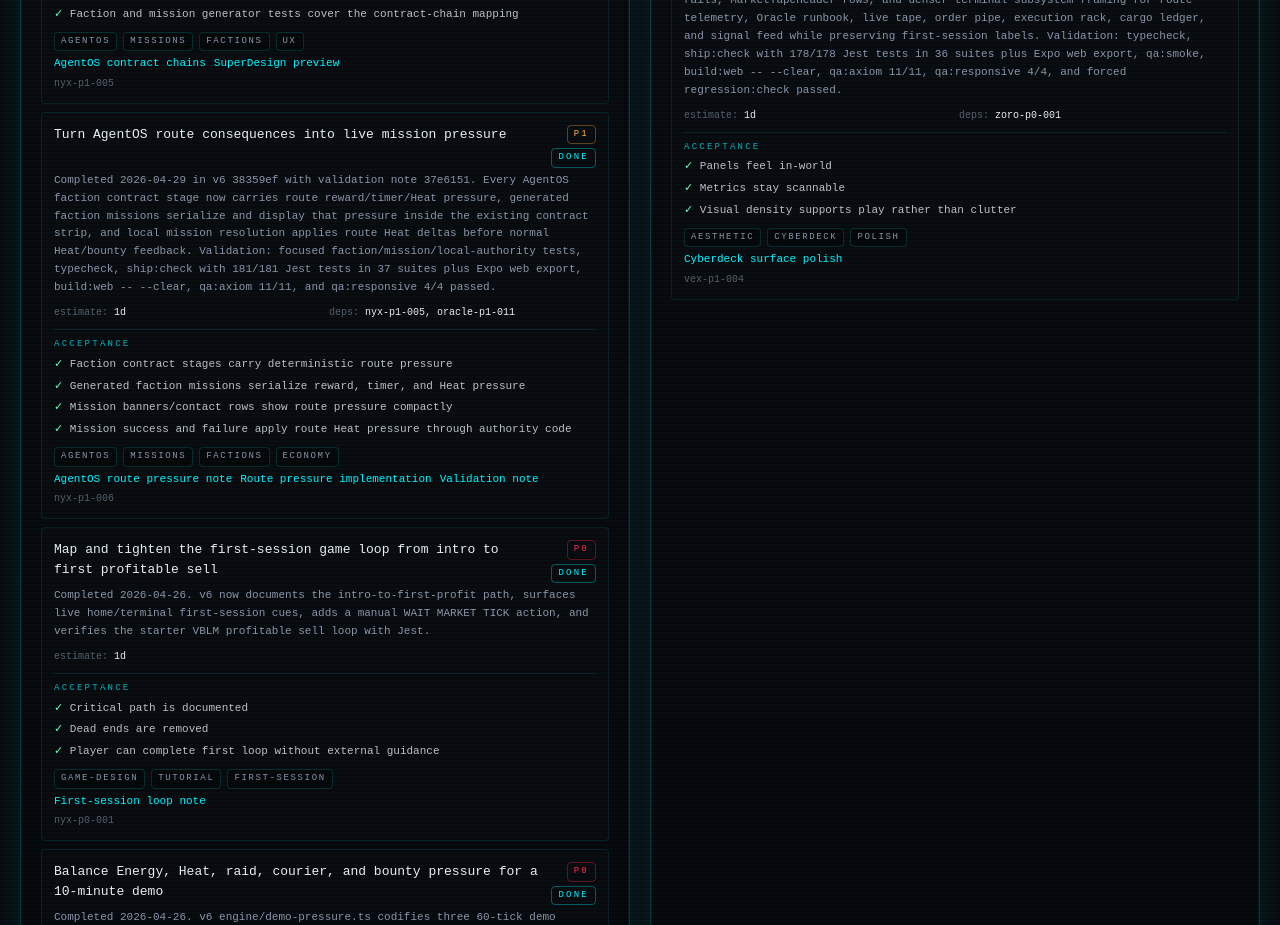
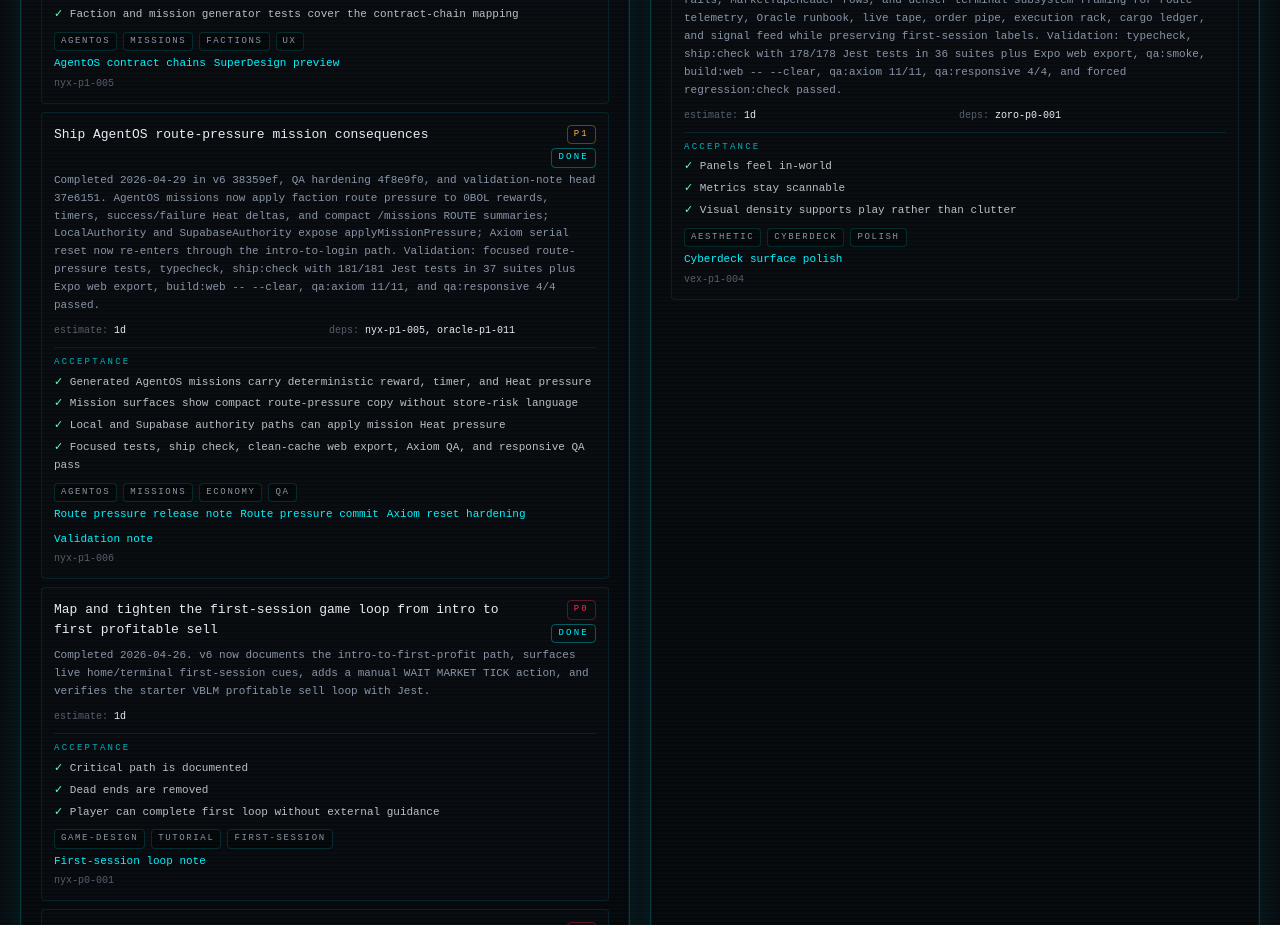
Before and after one commit to GHX5T-SOL/Dev-lab-of-CyberTrader-Age-of-Pantheon-, a Next.js app in the folder web/: page /office/tasks in a window 1280 px wide. Shown: the part 5020-5945 px from the top of the page. Built offline with nearby package versions, Linux system fonts and the light colour scheme; no server answers.

Commit message:
codex: record qa monitor route pressure run

```diff
--- a/web/src/data/roadmap.ts
+++ b/web/src/data/roadmap.ts
@@ -89,8 +89,8 @@
       "Tutorial, Help Terminal, and Oracle cue copy reviewed for clear local-mode VBLM x15 buy/wait/sell instructions",
       "AgentOS rank-5 faction selection with deterministic faction choices, one free switch, persisted faction choice, LocalAuthority support, mission bias hooks, and AgentOS progression UI",
       "AgentOS mission contract chains with reputation-linked stage, Heat posture, route consequence, and reputation delta on mission surfaces",
+      "AgentOS route-pressure mission consequences with deterministic reward, timer, and Heat hooks plus compact mission-strip summaries",
       "Deterministic limit-order and faction-pressure engine contracts plus terminal pressure-window previews and persisted LocalAuthority limit-order commands for bound AgentOS factions",
-      "AgentOS route reward/timer/Heat pressure hooks on generated faction missions with compact mission-surface summaries",
       "Core /home and /terminal cyberdeck surface polish with packet section headers, market tape labels, route/rank rails, and terminal subsystem framing",
       "10-minute demo pressure bands for starter, route-runner, and contraband strategies",
       "Mobile HUD readability and one-hand first-trade controls",
@@ -119,7 +119,7 @@
       "AgentOS contract-chain mission stakes and limit-order/faction-pressure engine contracts",
       "PirateOS polish, AgentOS rank-5 systems, and PantheonOS late-game territory roadmap",
       "Cyberdeck surface polish for home and terminal packet headers, route/rank rails, and market-tape columns",
-      "Local ship check, focused route-pressure/terminal-pressure/limit-order checks, player smoke, clean-cache export, local Axiom QA, responsive QA, provenance check, SDK 54 package check, live Vercel smoke, post-push monitor, AgentOS regression, store-media provenance, perf budgets, AgentOS contract-chain checks, and intro smoke pass on verified v6 origin/main 37e6151",
+      "Local ship check, focused terminal-pressure/limit-order/route-pressure checks, player smoke, clean-cache export, local Axiom QA, responsive QA, provenance check, SDK 54 package check, live Vercel smoke, post-push monitor, AgentOS regression, store-media provenance, perf budgets, AgentOS contract-chain checks, and intro smoke pass on verified v6 origin/main 37e6151",
       "iOS simulator smoke passes",
       "Android emulator smoke passes",
       "First 10-minute player loop complete without developer guidance",
@@ -165,6 +165,7 @@
       { label: "Hydra retention/churn scenarios", done: true },
       { label: "AgentOS faction selection loop", done: true },
       { label: "AgentOS contract chains", done: true },
+      { label: "AgentOS route-pressure mission hooks", done: true },
       { label: "Limit-order and faction-pressure engine contracts", done: true },
       { label: "Terminal pressure command flow", done: true },
       { label: "Terminal limit-order command flow", done: true },
--- a/web/src/data/status.ts
+++ b/web/src/data/status.ts
@@ -36,7 +36,7 @@
   recentWins: [
     "Dev Lab /office 3D metaverse work shipped and is now closed as a studio milestone",
     "Dev Lab GitHub open PRs/issues were cleaned to zero open items",
-    "CyberTrader v6 live deployment returns HTTP 200, passes npm run health:live, passes the hardened qa:axiom:live Chromium smoke, and v6 origin/main is verified through 37e6151 after AgentOS route pressure, tutorial copy review, terminal pressure flow, persisted terminal limit orders, cyberdeck surface polish, AgentOS contract chains, limit-order/faction-pressure interfaces, intro transmission polish, privacy policy sync, AgentOS faction selection, store-media direction approval, SDK 54 package alignment, GLCH archetype admission, and worktree-safe regression monitor repair",
+    "CyberTrader v6 live deployment returns HTTP 200, passes npm run health:live, passes the hardened qa:axiom:live Chromium smoke, and v6 origin/main is verified through 37e6151 after AgentOS route-pressure mission hooks, Axiom session-reset hardening, tutorial copy review, terminal pressure flow, persisted terminal limit orders, cyberdeck surface polish, AgentOS contract chains, limit-order/faction-pressure interfaces, intro transmission polish, privacy policy sync, AgentOS faction selection, store-media direction approval, SDK 54 package alignment, GLCH archetype admission, and worktree-safe regression monitor repair",
     "v6 contains the LocalAuthority trade loop, ledger, inventory, XP/rank, locations, heat/raids, couriers, news, missions, district states, streaks, daily challenges, bounty, and away report",
     "Rune completed the v6 technical audit: install, typecheck, Jest, and Expo web export pass locally",
     "Rune completed route hardening: protected deep links recover after hydration and menu/Android back actions have safe fallbacks",
@@ -61,7 +61,7 @@
     "Nyx/Oracle completed tuned strategy guidance: VBLM x15 starter route, Heat-aware Oracle cue, Help/NPC hints, GLCH icon coverage, 155/155 tests, smoke, responsive QA, live QA, and force regression all pass",
     "Nyx shipped AgentOS rank-5 faction selection: deterministic faction definitions, faction alignment matrix, persisted FactionChoice, one-free-switch rule, LocalAuthority chooseFaction support, faction-biased missions, mission contact linkage, and 165/165 tests passing",
     "Nyx shipped AgentOS contract chains: mission banners and contact rows now show faction stage, Heat posture, route consequence, and reputation delta from deterministic faction contracts",
-    "Nyx/Oracle shipped AgentOS route pressure through v6 37e6151: faction missions now carry deterministic reward/timer/Heat pressure, mission surfaces show compact route pressure, and ship:check passes with 181/181 tests",
+    "Nyx/Oracle shipped AgentOS route pressure through v6 37e6151: generated faction missions now apply reward, timer, and Heat consequences, /missions shows compact ROUTE summaries, and Axiom serial reset uses the intro-to-login path",
     "Oracle shipped deterministic limit-order and faction-pressure engine contracts with npm run limit-orders:check coverage for order fills, cancellation, expiry, and pressure-triggered sell execution",
     "Oracle shipped terminal pressure and persisted limit-order command flow through v6 1afc137: bound AgentOS factions apply deterministic 8-tick pressure windows and /terminal now persists, cancels, expires, and resolves LocalAuthority limit orders with recent-fill feedback",
     "Vex shipped the first core cyberdeck surface polish slice through v6 1afc137: /home and /terminal now use packet section headers, market tape labels, route/rank rails, and terminal subsystem framing",
@@ -84,8 +84,8 @@
     "Hydra completed deterministic market-swarm scenarios for balanced beta, novice onramp, contraband risk-spike, and speedrun race cohorts",
     "Hydra completed first-20-player retention/churn scenarios with five personas, four beta cohorts, churn triggers, and Game Designer handoff notes",
     "Oracle completed oracle-p1-009: GLCH now participates in the deterministic momentum-trader archetype and beta-tuned mirror while retention and swarm fixtures stay green",
-    "Talon follow-up repaired npm run regression:monitor for linked worktrees by persisting state through git rev-parse --git-path regression-state.json; latest forced regression checked v6 1afc137 and passed typecheck, Jest, and live health",
-    "Zyra/Codex hardened the live and local Axiom smokes in v6 commits 5481191, d5a0a83, 98f1623, daa33e9, ff7b7c3, and 93096a5; live smoke and qa:smoke both pass",
+    "Talon follow-up repaired npm run regression:monitor for linked worktrees by persisting state through git rev-parse --git-path regression-state.json; latest post-push monitor checked v6 4f8e9f0 and passed typecheck, Jest, and live health",
+    "Zyra/Codex hardened the live and local Axiom smokes in v6 commits 5481191, d5a0a83, 98f1623, daa33e9, ff7b7c3, 93096a5, and 4f8e9f0; live smoke and qa:smoke both pass",
     "Zara pushed v6 fdd7160 with Obsidian, a rank-7 Eclipse Guild NPC, after OpenClaw repair restored active work on the Mac mini",
     "Codex pushed v6 49c1e49 to repair the Expo SDK 54 lockfile, track GLCH source/optimized art, refresh 39-asset provenance, and verify ship:check plus post-push regression:monitor",
     "Talon/Zyra completed the rollback and incident protocol: P0/P1/P2 severity tiers, bad-commit detection signals, Vercel dashboard and CLI rollback, git revert procedure, native build rollback (Gate B+), escalation contacts, and post-incident note template are all documented",
@@ -108,12 +108,12 @@
     {
       label: "v6 deployment",
       state: "green",
-      detail: "https://cyber-trader-age-of-pantheon-v6.vercel.app returns HTTP 200, passes npm run health:live, passes npm run qa:axiom:live, and v6 origin/main is verified through 37e6151 with focused route-pressure tests, typecheck, ship:check 181/181, clean-cache export, local Axiom QA 11/11, and responsive QA 4/4, plus prior tutorial copy/cue/strategy tests, qa:smoke, post-push live Axiom smoke, post-push regression:monitor, limit-orders, perf budgets, and forced regression evidence; prior 1631381 focused terminal-pressure checks and prior 3ab5746 live health/live Axiom smoke remain valid",
+      detail: "https://cyber-trader-age-of-pantheon-v6.vercel.app returns HTTP 200, passes npm run health:live, passes npm run qa:axiom:live, and v6 origin/main is verified through 37e6151 with focused route-pressure tests, typecheck, ship:check 181/181, clean-cache export, local Axiom QA 11/11, and responsive QA 4/4, plus prior tutorial copy, terminal pressure, limit-order, perf budget, smoke, live smoke, and forced regression evidence",
     },
     {
       label: "Build checks",
       state: "green",
-      detail: "Rune audit, SDK 54 package alignment, route hardening, storage regression checks, crash/log diagnostics hooks, Oracle replay/tuning/strategy guidance/GLCH archetype/limit-order/terminal-pressure/route-pressure audits, persisted limit-order terminal flow, Hydra swarm/retention scenarios, Ghost architecture risk audit, Kite authority/store-safety checks, Nyx first-session/pressure/AgentOS faction/contract-chain/route-pressure tests, Zoro store-media approval and tutorial copy review, Vex HUD/responsive/system-state/cyberdeck validation, Talon safety preflight and worktree-safe monitor, EAS config validation, Axiom performance budgets/smokes, Palette screenshot capture, Zara provenance drift check, local Axiom QA 11/11, responsive QA 4/4, provenance check, live health, live smoke, latest perf budgets, forced regression, and Expo web export pass locally",
+      detail: "Rune audit, SDK 54 package alignment, route hardening, storage regression checks, crash/log diagnostics hooks, Oracle replay/tuning/strategy guidance/GLCH archetype/limit-order/terminal-pressure audits, persisted limit-order terminal flow, AgentOS route-pressure mission checks, Hydra swarm/retention scenarios, Ghost architecture risk audit, Kite authority/store-safety checks, Nyx first-session/pressure/AgentOS faction/contract-chain tests, Zoro store-media approval and tutorial copy review, Vex HUD/responsive/system-state/cyberdeck validation, Talon safety preflight and worktree-safe monitor, EAS config validation, Axiom performance budgets/smokes, Palette screenshot capture, Zara provenance drift check, local Axiom QA 11/11, responsive QA 4/4, provenance check, live health, live smoke, latest perf budgets, forced regression, and Expo web export pass locally",
     },
     {
       label: "Native QA",
--- a/web/src/data/tasks.ts
+++ b/web/src/data/tasks.ts
@@ -174,23 +174,24 @@
   task({
     id: "nyx-p1-006",
     owner: "nyx",
-    title: "Turn AgentOS route consequences into live mission pressure",
+    title: "Ship AgentOS route-pressure mission consequences",
     status: "done",
     priority: "P1",
     estimate: "1d",
     dependencies: ["nyx-p1-005", "oracle-p1-011"],
     acceptanceCriteria: [
-      "Faction contract stages carry deterministic route pressure",
-      "Generated faction missions serialize reward, timer, and Heat pressure",
-      "Mission banners/contact rows show route pressure compactly",
-      "Mission success and failure apply route Heat pressure through authority code",
+      "Generated AgentOS missions carry deterministic reward, timer, and Heat pressure",
+      "Mission surfaces show compact route-pressure copy without store-risk language",
+      "Local and Supabase authority paths can apply mission Heat pressure",
+      "Focused tests, ship check, clean-cache web export, Axiom QA, and responsive QA pass",
     ],
-    tags: ["agentos", "missions", "factions", "economy"],
+    tags: ["agentos", "missions", "economy", "qa"],
     notes:
-      "Completed 2026-04-29 in v6 38359ef with validation note 37e6151. Every AgentOS faction contract stage now carries route reward/timer/Heat pressure, generated faction missions serialize and display that pressure inside the existing contract strip, and local mission resolution applies route Heat deltas before normal Heat/bounty feedback. Validation: focused faction/mission/local-authority tests, typecheck, ship:check with 181/181 Jest tests in 37 suites plus Expo web export, build:web -- --clear, qa:axiom 11/11, and qa:responsive 4/4 passed.",
+      "Completed 2026-04-29 in v6 38359ef, QA hardening 4f8e9f0, and validation-note head 37e6151. AgentOS missions now apply faction route pressure to 0BOL rewards, timers, success/failure Heat deltas, and compact /missions ROUTE summaries; LocalAuthority and SupabaseAuthority expose applyMissionPressure; Axiom serial reset now re-enters through the intro-to-login path. Validation: focused route-pressure tests, typecheck, ship:check with 181/181 Jest tests in 37 suites plus Expo web export, build:web -- --clear, qa:axiom 11/11, and qa:responsive 4/4 passed.",
     links: [
-      { label: "AgentOS route pressure note", href: `${v6}/blob/main/docs/release/nyx-p1-006-agentos-route-pressure.md` },
-      { label: "Route pressure implementation", href: `${v6}/commit/38359ef` },
+      { label: "Route pressure release note", href: `${v6}/blob/main/docs/release/nyx-p1-006-agentos-route-pressure.md` },
+      { label: "Route pressure commit", href: `${v6}/commit/38359ef` },
+      { label: "Axiom reset hardening", href: `${v6}/commit/4f8e9f0` },
       { label: "Validation note", href: `${v6}/commit/37e6151` },
     ],
   }),
```
Also changed, not shown: 5 other files (tests, documents, lock files or other folders).
